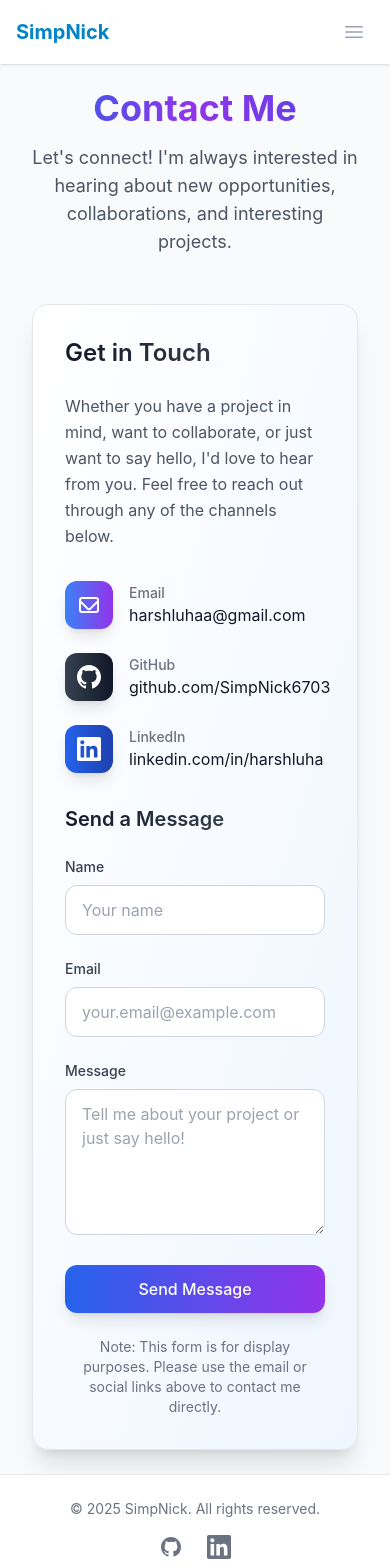
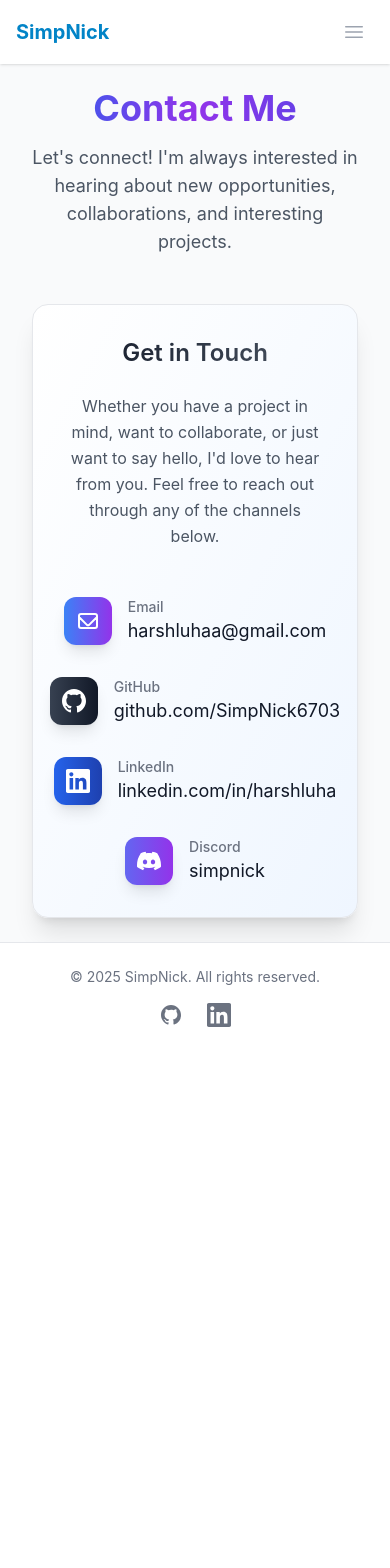
Before and after one commit to SimpNick6703/Portfolio, a React (Create React App) app in the folder frontend/: page /contact in a window 390 px wide. Shown: the top 1568 px of the page. After the commit the page ends 1051 px from the top, so only its background shows below. Built offline with nearby package versions, Linux system fonts and the light colour scheme; the HTML template or start-up script is replaced by a standard one.

Commit message:
Refactor Contact page layout and enhance styling: improve responsiveness, update gradient backgrounds, and adjust spacing for better visual appeal.

```diff
--- a/frontend/src/pages/Contact.jsx
+++ b/frontend/src/pages/Contact.jsx
@@ -12,104 +12,72 @@ const Contact = () => {
         </p>
       </div>
 
-      <div className="bg-gradient-to-br from-white to-blue-50 dark:from-gray-800 dark:to-gray-900 rounded-2xl shadow-xl p-8 border border-gray-200 dark:border-gray-700">
-        <div className="grid grid-cols-1 md:grid-cols-2 gap-8">
-          <div>
+      <div className="bg-gradient-to-br from-white to-blue-50 dark:from-gray-800 dark:to-gray-900 rounded-2xl shadow-xl p-8 md:p-12 border border-gray-200 dark:border-gray-700 max-w-2xl mx-auto">
+        <div className="text-center">
           <h2 className="text-2xl font-semibold mb-6 bg-gradient-to-r from-gray-900 to-gray-600 dark:from-white dark:to-gray-300 bg-clip-text text-transparent">
             Get in Touch
           </h2>
-            <p className="text-gray-600 dark:text-gray-300 mb-8 leading-relaxed">
+          <p className="text-gray-600 dark:text-gray-300 mb-12 leading-relaxed">
             Whether you have a project in mind, want to collaborate, or just want to say hello,
             I'd love to hear from you. Feel free to reach out through any of the channels below.
           </p>
 
-            <div className="space-y-6">
-              <div className="flex items-center group">
+          <div className="space-y-8">
+            <div className="flex items-center group justify-center">
               <div className="flex-shrink-0 w-12 h-12 bg-gradient-to-r from-blue-500 to-purple-600 rounded-xl flex items-center justify-center shadow-lg group-hover:scale-110 transition-transform duration-200">
                 <svg className="w-6 h-6 text-white" fill="none" stroke="currentColor" viewBox="0 0 24 24">
                   <path strokeLinecap="round" strokeLinejoin="round" strokeWidth={2} d="M3 8l7.89 7.89a2 2 0 002.22 0L21 8M5 19h14a2 2 0 002-2V7a2 2 0 00-2-2H5a2 2 0 00-2 2v10a2 2 0 002 2z" />
                 </svg>
               </div>
-                <div className="ml-4">
+              <div className="ml-4 text-left">
                 <p className="text-sm font-medium text-gray-500 dark:text-gray-400">Email</p>
-                  <a href="mailto:harshluhaa@gmail.com" className="text-gray-900 dark:text-white hover:text-blue-600 dark:hover:text-blue-400 transition-colors duration-200">
+                <a href="mailto:harshluhaa@gmail.com" className="text-gray-900 dark:text-white hover:text-blue-600 dark:hover:text-blue-400 transition-colors duration-200 text-lg">
                   harshluhaa@gmail.com
                 </a>
               </div>
             </div>
 
-              <div className="flex items-center group">
+            <div className="flex items-center group justify-center">
               <div className="flex-shrink-0 w-12 h-12 bg-gradient-to-r from-gray-700 to-gray-900 rounded-xl flex items-center justify-center shadow-lg group-hover:scale-110 transition-transform duration-200">
                 <svg className="w-6 h-6 text-white" fill="currentColor" viewBox="0 0 24 24">
                   <path d="M12 0c-6.626 0-12 5.373-12 12 0 5.302 3.438 9.8 8.207 11.387.599.111.793-.261.793-.577v-2.234c-3.338.726-4.033-1.416-4.033-1.416-.546-1.387-1.333-1.756-1.333-1.756-1.089-.745.083-.729.083-.729 1.205.084 1.839 1.237 1.839 1.237 1.07 1.834 2.807 1.304 3.492.997.107-.775.418-1.305.762-1.604-2.665-.305-5.467-1.334-5.467-5.931 0-1.311.469-2.381 1.236-3.221-.124-.303-.535-1.524.117-3.176 0 0 1.008-.322 3.301 1.23.957-.266 1.983-.399 3.003-.404 1.02.005 2.047.138 3.006.404 2.291-1.552 3.297-1.23 3.297-1.23.653 1.653.242 2.874.118 3.176.77.84 1.235 1.911 1.235 3.221 0 4.609-2.807 5.624-5.479 5.921.43.372.823 1.102.823 2.222v3.293c0 .319.192.694.801.576 4.765-1.589 8.199-6.086 8.199-11.386 0-6.627-5.373-12-12-12z"/>
                 </svg>
               </div>
-                <div className="ml-4">
+              <div className="ml-4 text-left">
                 <p className="text-sm font-medium text-gray-500 dark:text-gray-400">GitHub</p>
-                  <a href="https://github.com/SimpNick6703" target="_blank" rel="noopener noreferrer" className="text-gray-900 dark:text-white hover:text-blue-600 dark:hover:text-blue-400 transition-colors duration-200">
+                <a href="https://github.com/SimpNick6703" target="_blank" rel="noopener noreferrer" className="text-gray-900 dark:text-white hover:text-blue-600 dark:hover:text-blue-400 transition-colors duration-200 text-lg">
                   github.com/SimpNick6703
                 </a>
               </div>
             </div>
 
-              <div className="flex items-center group">
+            <div className="flex items-center group justify-center">
               <div className="flex-shrink-0 w-12 h-12 bg-gradient-to-r from-blue-600 to-blue-800 rounded-xl flex items-center justify-center shadow-lg group-hover:scale-110 transition-transform duration-200">
                 <svg className="w-6 h-6 text-white" fill="currentColor" viewBox="0 0 24 24">
                   <path d="M20.447 20.452h-3.554v-5.569c0-1.328-.027-3.037-1.852-3.037-1.853 0-2.136 1.445-2.136 2.939v5.667H9.351V9h3.414v1.561h.046c.477-.9 1.637-1.85 3.37-1.85 3.601 0 4.267 2.37 4.267 5.455v6.286zM5.337 7.433c-1.144 0-2.063-.926-2.063-2.065 0-1.138.92-2.063 2.063-2.063 1.14 0 2.064.925 2.064 2.063 0 1.139-.925 2.065-2.064 2.065zm1.782 13.019H3.555V9h3.564v11.452zM22.225 0H1.771C.792 0 0 .774 0 1.729v20.542C0 23.227.792 24 1.771 24h20.451C23.2 24 24 23.227 24 22.271V1.729C24 .774 23.2 0 22.222 0h.003z"/>
                 </svg>
               </div>
-                <div className="ml-4">
+              <div className="ml-4 text-left">
                 <p className="text-sm font-medium text-gray-500 dark:text-gray-400">LinkedIn</p>
-                  <a href="https://linkedin.com/in/harshluha" target="_blank" rel="noopener noreferrer" className="text-gray-900 dark:text-white hover:text-blue-600 dark:hover:text-blue-400 transition-colors duration-200">
+                <a href="https://linkedin.com/in/harshluha" target="_blank" rel="noopener noreferrer" className="text-gray-900 dark:text-white hover:text-blue-600 dark:hover:text-blue-400 transition-colors duration-200 text-lg">
                   linkedin.com/in/harshluha
                 </a>
               </div>
             </div>
+
+            <div className="flex items-center group justify-center">
+              <div className="flex-shrink-0 w-12 h-12 bg-gradient-to-r from-indigo-500 to-purple-600 rounded-xl flex items-center justify-center shadow-lg group-hover:scale-110 transition-transform duration-200">
+                <svg className="w-6 h-6 text-white" fill="currentColor" viewBox="0 0 24 24">
+                  <path d="M20.317 4.3698a19.7913 19.7913 0 00-4.8851-1.5152.0741.0741 0 00-.0785.0371c-.211.3753-.4447.8648-.6083 1.2495-1.8447-.2762-3.68-.2762-5.4868 0-.1636-.3933-.4058-.8742-.6177-1.2495a.077.077 0 00-.0785-.037 19.7363 19.7363 0 00-4.8852 1.515.0699.0699 0 00-.0321.0277C.5334 9.0458-.319 13.5799.0992 18.0578a.0824.0824 0 00.0312.0561c2.0528 1.5076 4.0413 2.4228 5.9929 3.0294a.0777.0777 0 00.0842-.0276c.4616-.6304.8731-1.2952 1.226-1.9942a.076.076 0 00-.0416-.1057c-.6528-.2476-1.2743-.5495-1.8722-.8923a.077.077 0 01-.0076-.1277c.1258-.0943.2517-.1923.3718-.2914a.0743.0743 0 01.0776-.0105c3.9278 1.7933 8.18 1.7933 12.0614 0a.0739.0739 0 01.0785.0095c.1202.099.246.1981.3728.2924a.077.077 0 01-.0066.1276 12.2986 12.2986 0 01-1.873.8914.0766.0766 0 00-.0407.1067c.3604.698.7719 1.3628 1.225 1.9932a.076.076 0 00.0842.0286c1.961-.6067 3.9495-1.5219 6.0023-3.0294a.077.077 0 00.0313-.0552c.5004-5.177-.8382-9.6739-3.5485-13.6604a.061.061 0 00-.0312-.0286zM8.02 15.3312c-1.1825 0-2.1569-1.0857-2.1569-2.419 0-1.3332.9555-2.4189 2.157-2.4189 1.2108 0 2.1757 1.0952 2.1568 2.419-.0002 1.3332-.9555 2.4189-2.1569 2.4189zm7.9748 0c-1.1825 0-2.1569-1.0857-2.1569-2.419 0-1.3332.9554-2.4189 2.1569-2.4189 1.2108 0 2.1757 1.0952 2.1568 2.419 0 1.3332-.9555 2.4189-2.1568 2.4189Z"/>
+                </svg>
+              </div>
+              <div className="ml-4 text-left">
+                <p className="text-sm font-medium text-gray-500 dark:text-gray-400">Discord</p>
+                <span className="text-gray-900 dark:text-white text-lg">
+                  simpnick
+                </span>
               </div>
             </div>
-
-          <div>
-            <h3 className="text-xl font-semibold mb-6 bg-gradient-to-r from-gray-900 to-gray-600 dark:from-white dark:to-gray-300 bg-clip-text text-transparent">
-              Send a Message
-            </h3>
-            <form className="space-y-6">
-              <div>
-                <label htmlFor="name" className="block text-sm font-medium text-gray-700 dark:text-gray-300 mb-2">Name</label>
-                <input
-                  type="text"
-                  id="name"
-                  className="w-full px-4 py-3 border border-gray-300 dark:border-gray-600 rounded-xl focus:outline-none focus:ring-2 focus:ring-blue-500 focus:border-transparent dark:bg-gray-700 dark:text-white transition-all duration-200"
-                  placeholder="Your name"
-                />
-              </div>
-              <div>
-                <label htmlFor="email" className="block text-sm font-medium text-gray-700 dark:text-gray-300 mb-2">Email</label>
-                <input
-                  type="email"
-                  id="email"
-                  className="w-full px-4 py-3 border border-gray-300 dark:border-gray-600 rounded-xl focus:outline-none focus:ring-2 focus:ring-blue-500 focus:border-transparent dark:bg-gray-700 dark:text-white transition-all duration-200"
-                  placeholder="your.email@example.com"
-                />
-              </div>
-              <div>
-                <label htmlFor="message" className="block text-sm font-medium text-gray-700 dark:text-gray-300 mb-2">Message</label>
-                <textarea
-                  id="message"
-                  rows={5}
-                  className="w-full px-4 py-3 border border-gray-300 dark:border-gray-600 rounded-xl focus:outline-none focus:ring-2 focus:ring-blue-500 focus:border-transparent dark:bg-gray-700 dark:text-white transition-all duration-200"
-                  placeholder="Tell me about your project or just say hello!"
-                ></textarea>
-              </div>
-              <button
-                type="submit"
-                className="w-full bg-gradient-to-r from-blue-600 to-purple-600 text-white py-3 px-6 rounded-xl hover:from-blue-700 hover:to-purple-700 transform hover:scale-105 transition-all duration-200 shadow-lg font-medium"
-              >
-                Send Message
-              </button>
-              <p className="text-sm text-gray-500 dark:text-gray-400 text-center">
-                Note: This form is for display purposes. Please use the email or social links above to contact me directly.
-              </p>
-            </form>
           </div>
         </div>
       </div>
```
Lines whose indentation alone changed are shown as unchanged.
